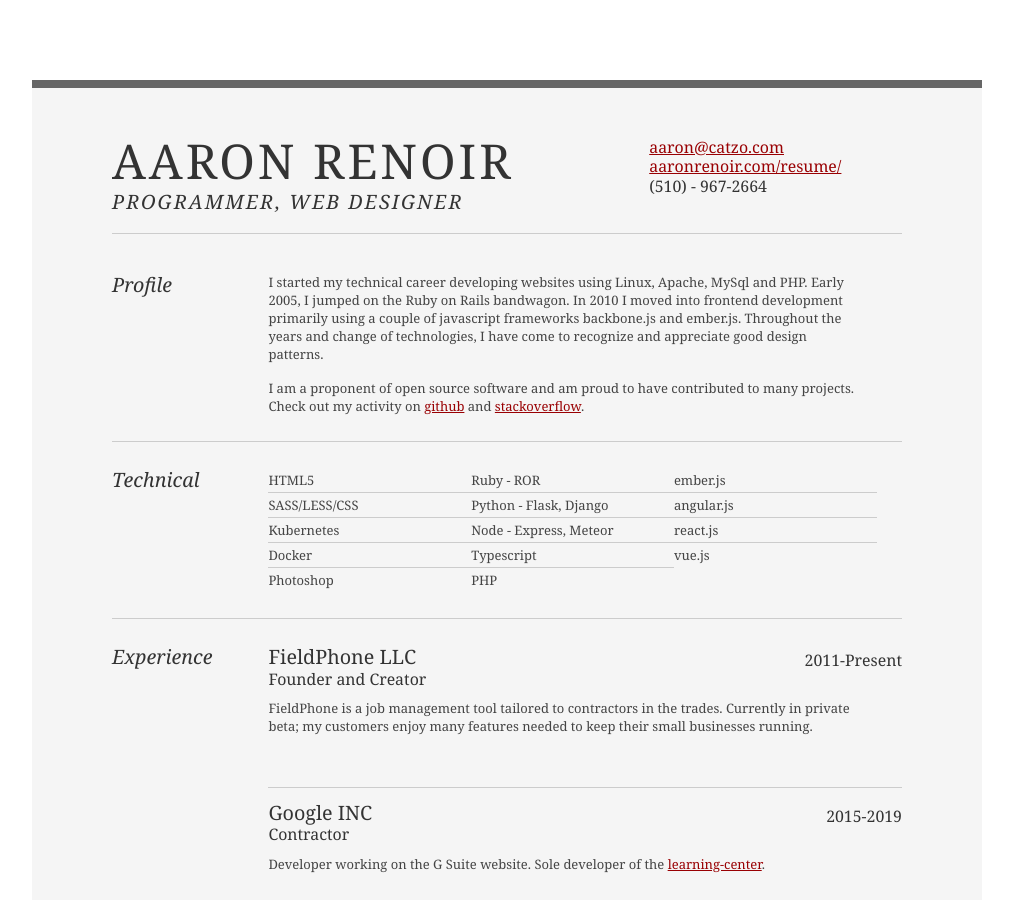
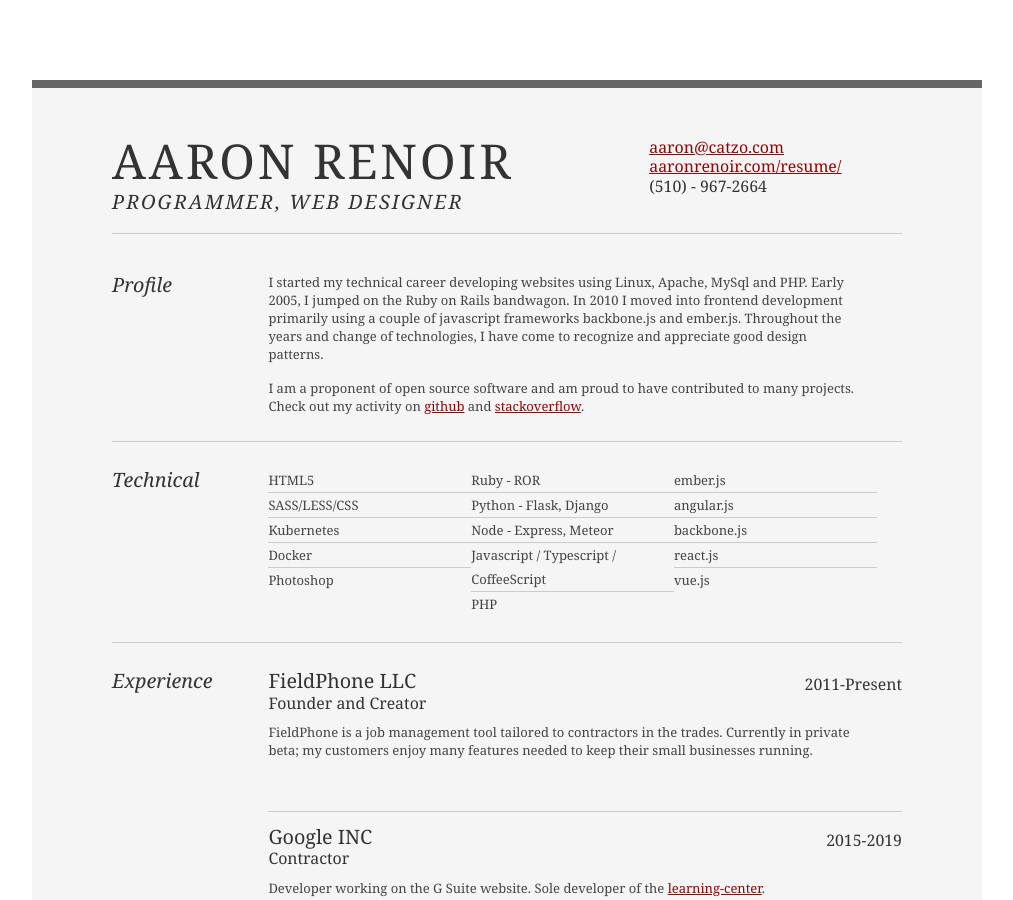
Before and after one commit to arenoir/portfolio, a Jekyll site: the page built from resume/index.html, in a window 1280 px wide and 900 px high. Shown: the whole window, without its empty margins (133-1146 px from the left). Built offline with Jekyll 4.4.1, drawn with Linux system fonts in a browser that asks for light colours.

Commit message:
update gemfile and resume

```diff
--- a/resume/index.html
+++ b/resume/index.html
@@ -56,13 +56,14 @@ title: Aaron Renoir's Resume
             <li>Ruby - ROR</li>
             <li>Python - Flask, Django</li>
             <li>Node - Express, Meteor</li>
-            <li>Typescript</li>
+            <li>Javascript / Typescript / CoffeeScript</li>
             <li class="last">PHP</li>
           </ul>
 
           <ul class="talent">
             <li>ember.js</li>
             <li>angular.js</li>
+            <li>backbone.js</li>
             <li>react.js</li>
             <li class="last">vue.js</li>
           </ul>
```
Also changed, not shown: Gemfile.lock.
